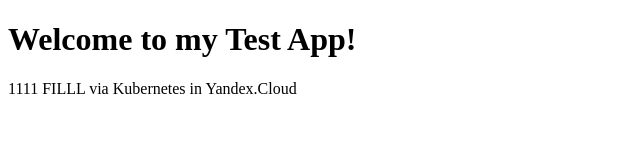
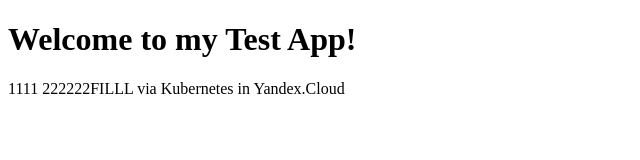
Before and after one commit to v1us1885/test-app, a plain HTML site: page index.html in a window 1280 px wide. Shown: the full height of the page, 0-640 px from the left. Drawn offline with Linux system fonts and the light colour scheme.

Commit message:
deploy test-app index

```diff
--- a/index.html
+++ b/index.html
@@ -7,6 +7,6 @@
 </head>
 <body>
     <h1>Welcome to my Test App!</h1>
-    <p>1111 FILLL via Kubernetes in Yandex.Cloud</p>
+    <p>1111 222222FILLL via Kubernetes in Yandex.Cloud</p>
 </body>
 </html>
```
Also changed, not shown: 1 other file.
